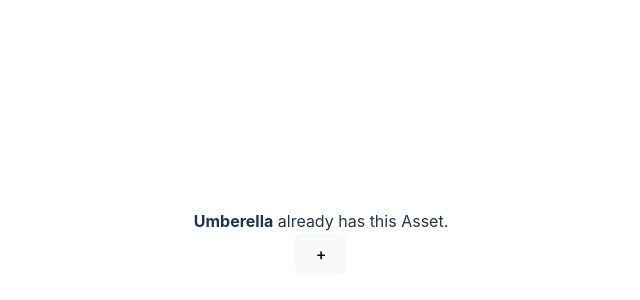
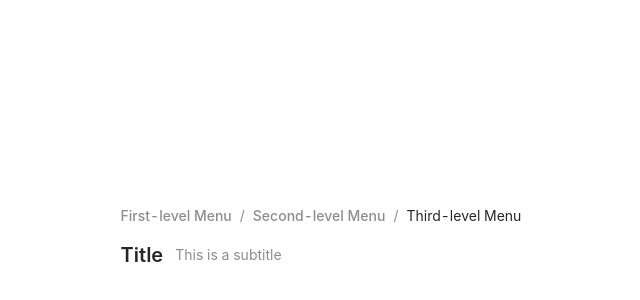
Before and after one commit to coolcorexix/saleshood-playground, a React (Vite) app: page / in a window 1280 px wide. Shown: the part 158-458 px from the top of the page, without its empty margins (319-959 px from the left). Built offline with nearby package versions, Linux system fonts and the light colour scheme.

Commit message:
app: it was because of difference in antd version -> different in DOM -> different in CSS handling             the solution is to maintain two different version of css one for 4.18 and one for 4.21

```diff
--- a/package.json
+++ b/package.json
@@ -10,6 +10,7 @@
   },
   "dependencies": {
     "@ant-design/icons": "^4.0.0",
+    "antd": "4.18.4",
     "antd-icons": "0.1.0-alpha.1",
     "i18next": "^21.8.16",
     "i18next-browser-languagedetector": "^6.1.4",
--- a/src/App.jsx
+++ b/src/App.jsx
@@ -1,8 +1,24 @@
 import { useState } from "react";
 import { Trans, useTranslation } from "react-i18next";
-import CloseOutlined from "@ant-design/icons/CloseOutlined";
+import { PageHeader } from 'antd';
+import "antd/dist/antd.css";
 import "./i18n/init";
 import "./App.css";
+
+const routes = [
+  {
+    path: 'index',
+    breadcrumbName: 'First-level Menu',
+  },
+  {
+    path: 'first',
+    breadcrumbName: 'Second-level Menu',
+  },
+  {
+    path: 'second',
+    breadcrumbName: 'Third-level Menu',
+  },
+];
 
 function App() {
   const [count, setCount] = useState(0);
@@ -19,12 +35,14 @@ function App() {
   );
 
   return (<div>
-    {infoMessage}
-    <div>
-    <button onClick={() => setCount(count +1)} >
-      +
-    </button>
-    </div>
+  <PageHeader
+    className="site-page-header"
+    title="Title"
+    breadcrumb={{
+      routes,
+    }}
+    subTitle="This is a subtitle"
+  />
 
   </div>)
 }
```
Also changed, not shown: 1 other file (tests, documents, lock files or other folders).
